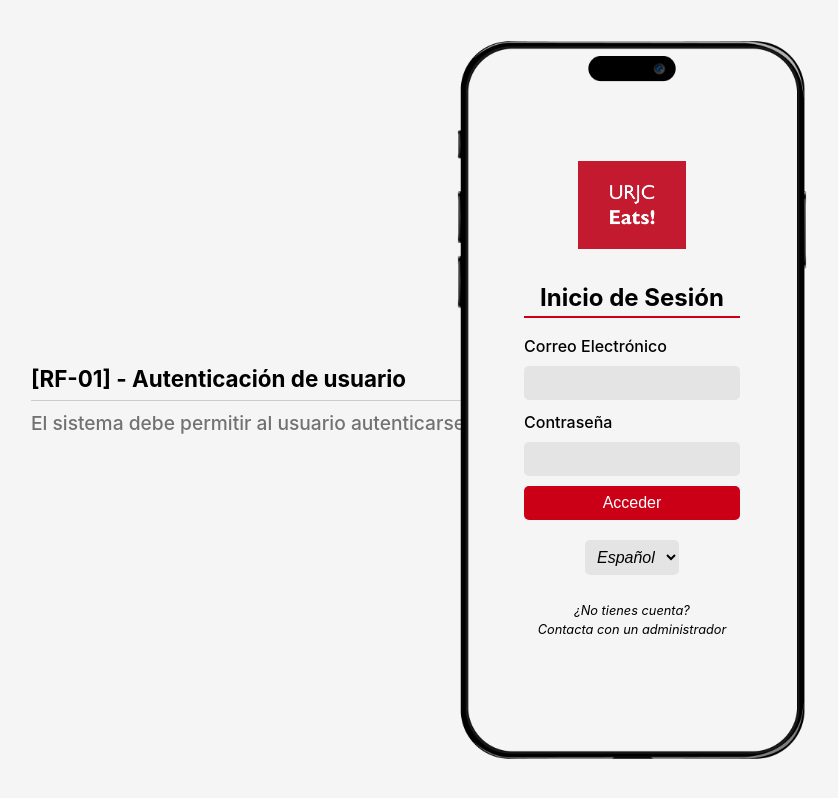
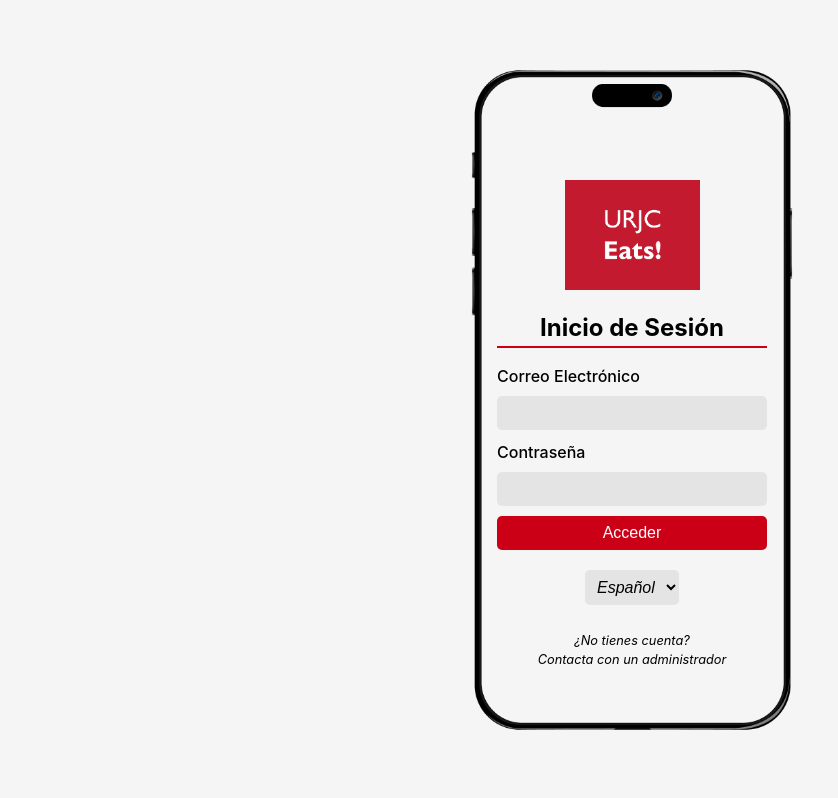
Before and after one commit to PortiESP/URJC-Eats-prototype, a React (Vite) app: page / in a window 1280 px wide. Shown: the whole page, without its empty margins (8-846 px from the left). Built offline with nearby package versions, Linux system fonts and the light colour scheme.

Commit message:
Fixed responsive

```diff
--- a/src/App.css
+++ b/src/App.css
@@ -60,8 +60,6 @@
             display: flex;
             justify-content: center;
             align-items: center;
-            width: 20%;
-            height: 100%;
             position: relative;
 
             .app-frame-content{
@@ -79,14 +77,14 @@
                     display: flex;
                     justify-content: center;
                     align-items: center;
-                    width: 100%;
-                    height: 100%;
+                    width: 330px;
+                    height: 710px;
                     position: relative;
                     flex-direction: column;
 
                     .scene-content{
                         width: 100%;
-                        height: calc(100% - 50px - 40px);
+                        height: calc(100% - 90px - 40px);
                         padding: 20px;
                         margin-top: 40px;
                         position: relative;
@@ -130,17 +128,6 @@
 }
 
 
-@media (max-height: 700px) {
-    .app-wrapper{
-        .app-mid-container{
-            .app-frame-container{
-                .app-frame-content{
-                    border-radius: 35px;
-                }
-            }
-        }
-    }
-}
 
 @media (max-height: 900px) {
     .app-wrapper{
@@ -150,6 +137,10 @@
                     width: 330px;
                     height: 710px;
                     border-radius: 40px;
+
+                    .scene-wrapper .scene-content{
+                        height: 620px;
+                    }
                 }
 
                 & > img{
@@ -167,7 +158,7 @@
     }
 }
 
-@media (max-height: 700px) {
+@media (max-height: 800px) {
     .app-wrapper{
         .app-mid-container{
 
@@ -180,6 +171,11 @@
                     width: 310px;
                     height: 650px;
                     border-radius: 40px;
+
+
+                    .scene-wrapper .scene-content{
+                        height: 560px;
+                    }
                 }
 
                 & > img{
--- a/src/styles/requirement.module.scss
+++ b/src/styles/requirement.module.scss
@@ -3,7 +3,7 @@
     flex-direction: column;
     justify-content: center;
     height: 100vh;
-    max-width: 500px;
+    max-width: 70%;
 
     h3{
         font-size: 1.4rem;
```
